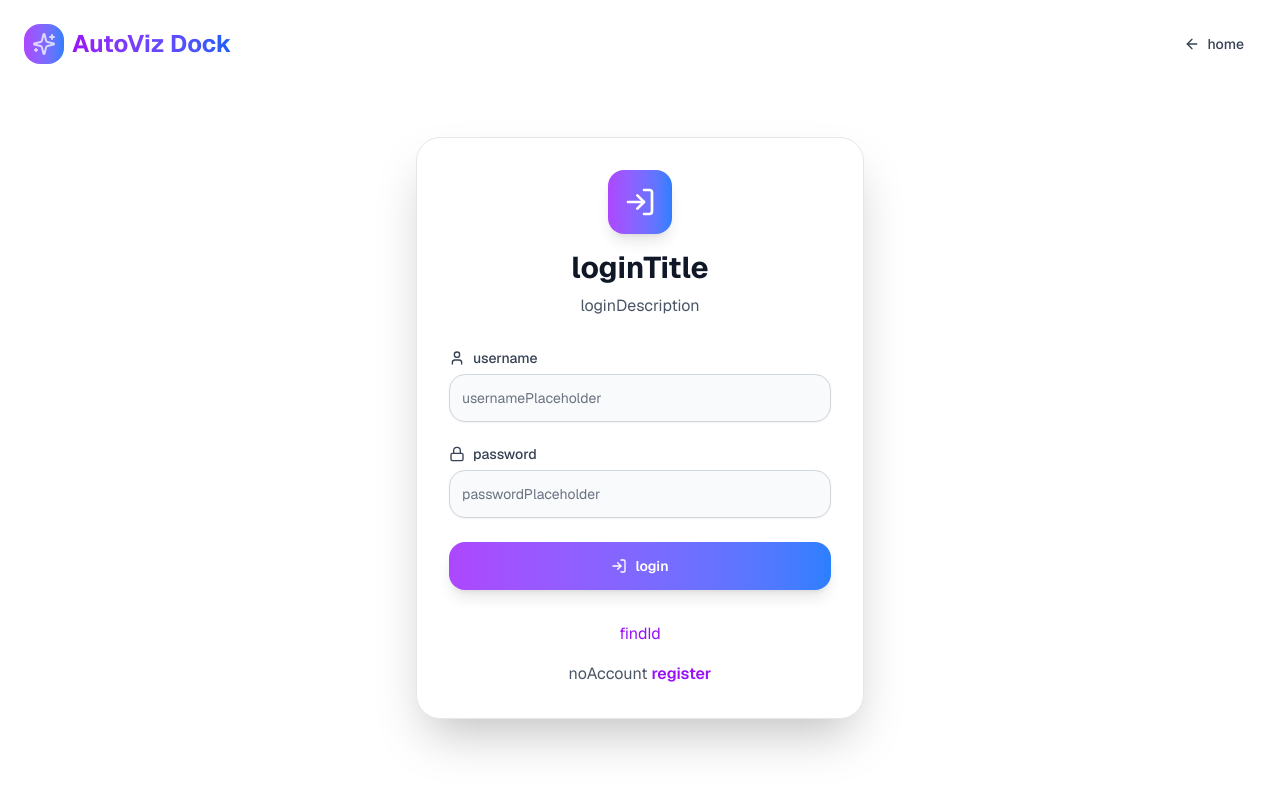
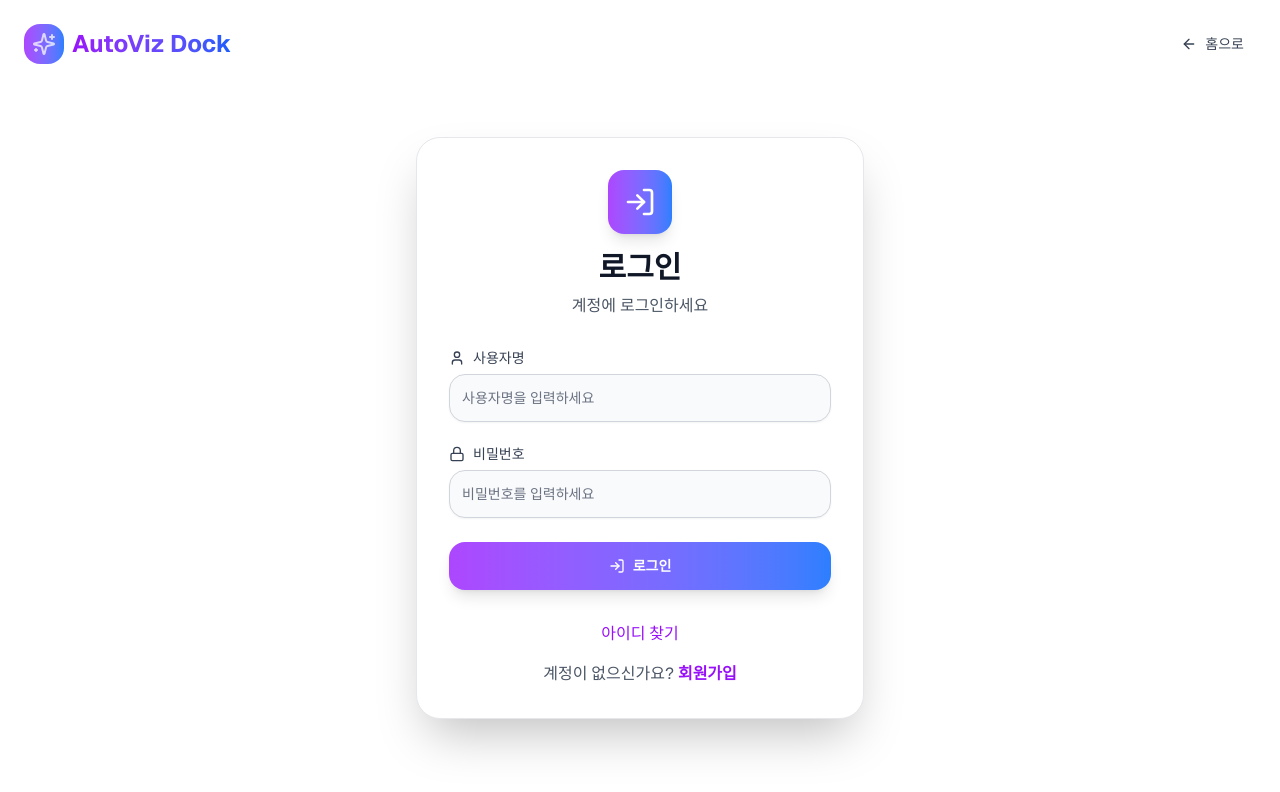
Before and after one commit to rbf1222/miniwebBE, a Next.js app in the folder data-analysis-platform/: page /login in a window 1280 px wide. Shown: the top 792 px of the page. Built offline with nearby package versions, Linux system fonts and the light colour scheme.

Commit message:
Update change message & Login Convert

```diff
--- a/data-analysis-platform/app/globals.css
+++ b/data-analysis-platform/app/globals.css
@@ -19,7 +19,7 @@
   --accent: oklch(0.94 0.02 264);
   --accent-foreground: oklch(0.15 0.02 264);
   --destructive: oklch(0.577 0.245 27.325);
-  --destructive-foreground: oklch(0.577 0.245 27.325);
+  --destructive-foreground: oklch(0.98 0.01 264);
   --border: oklch(0.92 0.01 264);
   --input: oklch(0.92 0.01 264);
   --ring: oklch(0.45 0.15 264);
@@ -55,7 +55,7 @@
   --accent: oklch(0.18 0.02 264);
   --accent-foreground: oklch(0.95 0.01 264);
   --destructive: oklch(0.396 0.141 25.723);
-  --destructive-foreground: oklch(0.637 0.237 25.331);
+  --destructive-foreground: oklch(0.98 0.01 264);
   --border: oklch(0.18 0.01 264);
   --input: oklch(0.18 0.01 264);
   --ring: oklch(0.65 0.15 264);
--- a/data-analysis-platform/app/login/page.tsx
+++ b/data-analysis-platform/app/login/page.tsx
@@ -14,6 +14,7 @@ import Link from "next/link"
 import { motion } from "framer-motion"
 import { LogIn, Sparkles, User, Lock, ArrowLeft } from "lucide-react"
 import { useTranslation } from "react-i18next"
+import '../../src/lib/i18n';
 
 export default function LoginPage() {
   const [formData, setFormData] = useState({
@@ -71,7 +72,7 @@ export default function LoginPage() {
               </Button>
             </motion.div>
 
-            {/* ✅ 언어 선택 드롭다운 */}
+            {/* ✅ 언어 선택 드롭다운
             {ready && (
               <select
                 onChange={(e) => i18n.changeLanguage(e.target.value)}
@@ -84,7 +85,7 @@ export default function LoginPage() {
                 <option value="en">English</option>
                 <option value="ja">日本語</option>
               </select>
-            )}
+            )} */}
           </div>
         </div>
       </nav>
--- a/data-analysis-platform/styles/globals.css
+++ b/data-analysis-platform/styles/globals.css
@@ -19,7 +19,7 @@
   --accent: oklch(0.97 0 0);
   --accent-foreground: oklch(0.205 0 0);
   --destructive: oklch(0.577 0.245 27.325);
-  --destructive-foreground: oklch(0.577 0.245 27.325);
+  --destructive-foreground: oklch(0.97 0 0);
   --border: oklch(0.922 0 0);
   --input: oklch(0.922 0 0);
   --ring: oklch(0.708 0 0);
@@ -55,7 +55,7 @@
   --accent: oklch(0.269 0 0);
   --accent-foreground: oklch(0.985 0 0);
   --destructive: oklch(0.396 0.141 25.723);
-  --destructive-foreground: oklch(0.637 0.237 25.331);
+  --destructive-foreground: oklch(0.97 0 0);
   --border: oklch(0.269 0 0);
   --input: oklch(0.269 0 0);
   --ring: oklch(0.439 0 0);
```
